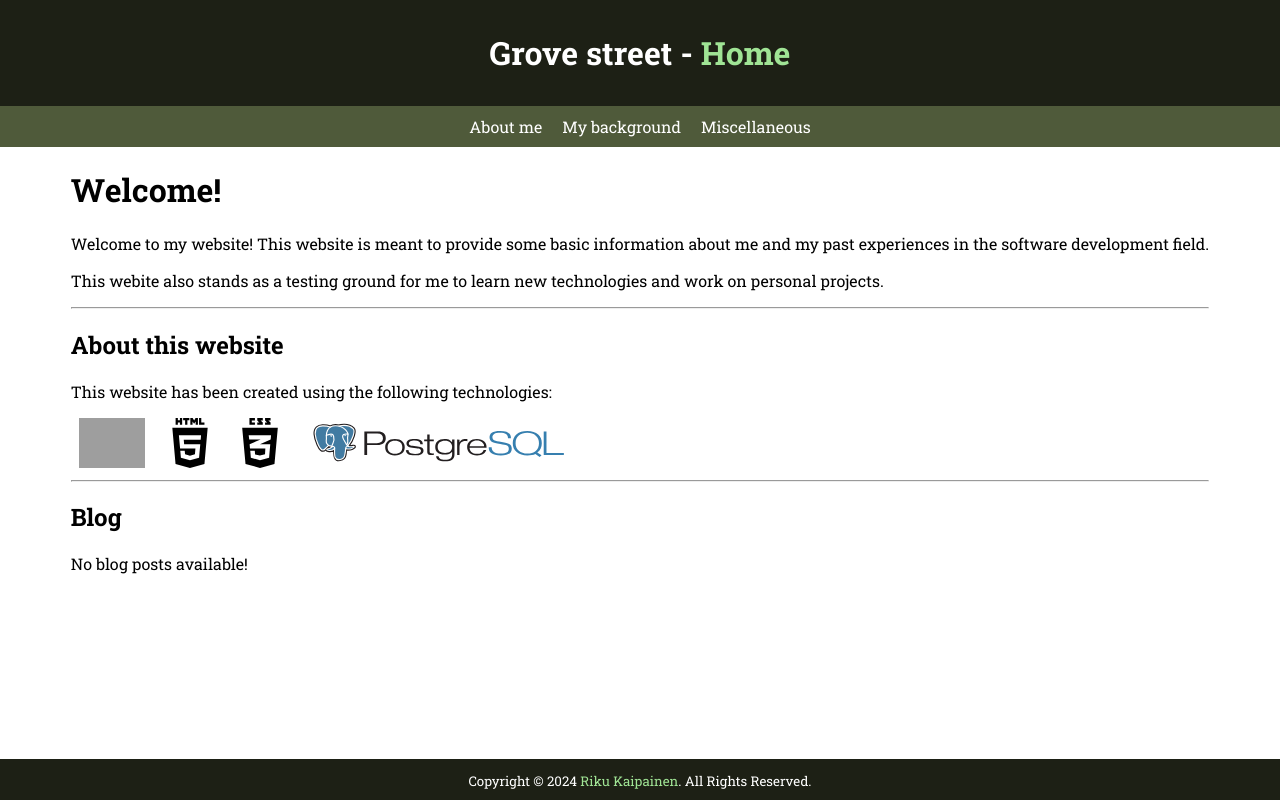
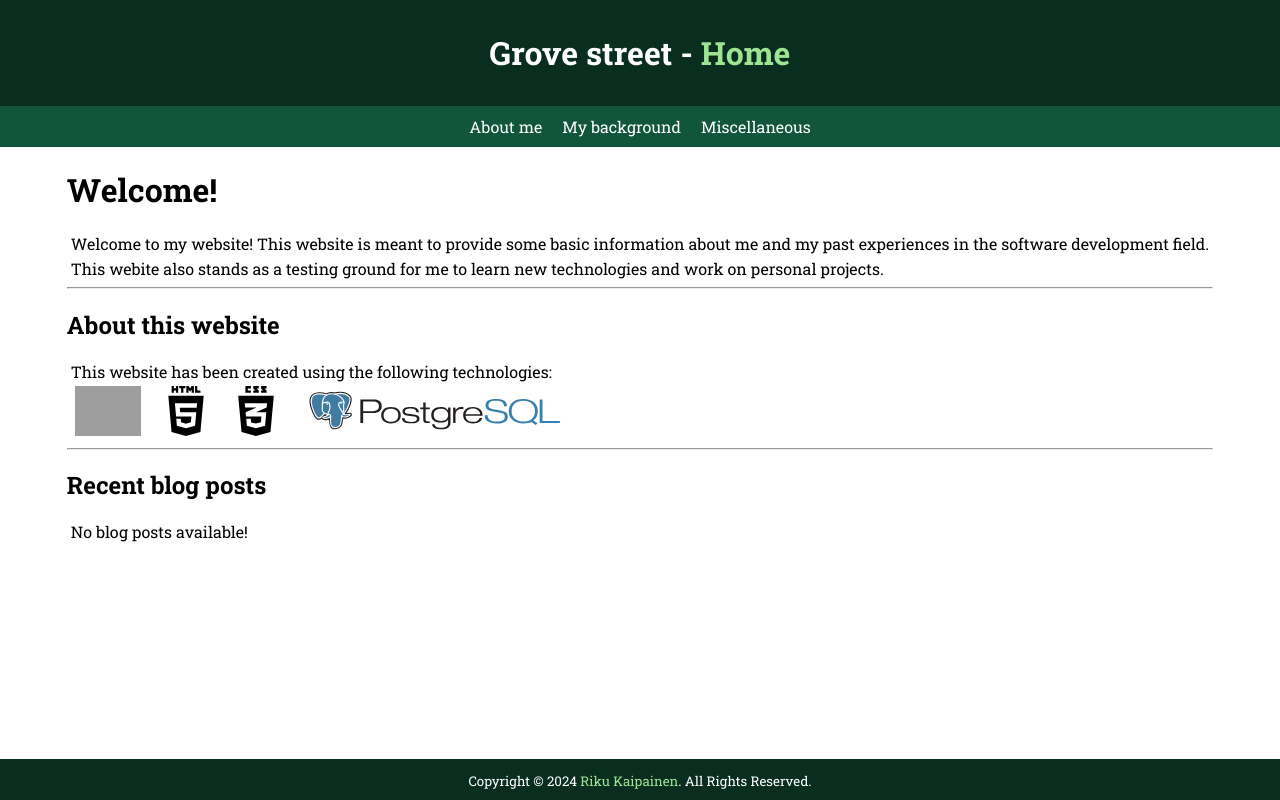
Before and after one commit to karhu12/grove_street, a Django app: page / in a window 1280 px wide. Run offline with Django 5.2, Linux system fonts and the light colour scheme; data that the repository does not hold is empty; parts of the project's set-up code (start-up, migrations or seed data) failed here and were passed over; grey boxes are pictures that could not be loaded.

Commit message:
Simplify color palette and blog post previews

```diff
--- a/grove_street/home/templates/home/home.html
+++ b/grove_street/home/templates/home/home.html
@@ -13,14 +13,16 @@
 <img class="tech-icon" src="{% static 'img/css3-01-svgrepo-com.svg' %}" alt="CSS3"/>
 <img class="tech-icon" src="{% static 'img/postgresql-horizontal.svg' %}" alt="Postgre SQL"/>
 <hr>
-<h2>Blog</h2>
+<h2>Recent blog posts</h2>
 {% if latest_posts %}
     {% for post in latest_posts %}
-    <div class="blog-post-container">
-        <h3>{{ post.title }}</h3>
-        <label>{{ post.published_date }}</label>
-        <p>{{ post.content }}</p>
-    </div>
+    <a href="">
+        <div class="blog-post-preview-container">
+            <h2>{{ post.title }}</h2>
+            <p>{{ post.published_date }}</p>
+            <p>Author: {{ post.author }}</p>
+        </div>
+    </a>
     {% endfor %}
 {% else %}
 <p>No blog posts available!</p>
--- a/grove_street/static/css/base.css
+++ b/grove_street/static/css/base.css
@@ -2,43 +2,26 @@
 
 :root {
     /* CSS HEX */
-    --light-black-olive: rgb(79, 90, 58);
-    --black-olive: #292e1eff;
-    --light-green: #9ee493ff;
-    --nyanza: #daf7dcff;
-    --ash-gray: #abc8c0ff;
-    --chinese-violet: #70566dff;
-
-    /* CSS HSL */
-    --black-olive: rgb(29, 32, 21);
-    --light-green: hsla(112, 60%, 74%, 1);
-    --nyanza: hsla(124, 64%, 91%, 1);
-    --ash-gray: hsla(163, 21%, 73%, 1);
-    --chinese-violet: hsla(307, 13%, 39%, 1);
+    --primary-color:  rgb(9, 46, 32);
+    --secondary-color: rgb(17, 86, 60);
+    --accent-1: #9ee493ff;
+    --accent-2: #daf7dcff;
 }
 
-.light-black-olive {
-    color: var(--light-black-olive)
+.primary-color {
+    color: var(--primary-color)
 }
 
-.black-olive {
-    color: var(--black-olive)
+.secondary-color {
+    color: var(--secondary-color)
 }
 
-.light-green {
-    color: var(--light-green)
+.accent-1 {
+    color: var(--accent-1)
 }
 
-.nyanza {
-    color: var(--nyanza)
-}
-
-.ash-gray {
-    color: var(--ash-gray)
-}
-
-.chinese-violet {
-    color: var(--chinese-violet)
+.accent-2 {
+    color: var(--accent-2)
 }
 
 /* Elements*/
@@ -62,7 +45,7 @@
 }
 
 #header {
-    background-color: var(--black-olive);
+    background-color: var(--primary-color);
     color: white;
     padding: 10px;
 }
@@ -75,7 +58,7 @@
 }
 
 #navbar {
-    background-color: var(--light-black-olive);
+    background-color: var(--secondary-color);
     color: white;
     display: flex;
     padding: 10px;
@@ -99,7 +82,7 @@
 }
 
 #footer {
-    background-color: var(--black-olive);
+    background-color: var(--primary-color);
     color: white;
     padding: 10px;
     margin-top: auto;
@@ -117,7 +100,7 @@
 }
 
 a:hover {
-    color: var(--nyanza)
+    color: var(--accent-2)
 }
 
 .tech-icon {
@@ -125,8 +108,17 @@
     margin: 0 8px;
 }
 
-.blog-post-container {
+.blog-post-preview-container {
     padding: 5px 10px;
-    background: var(--chinese-violet);
+    background: var(--secondary-color);
+    color: white;
     border-radius: 10px;
 }
+
+.blog-post-preview-container:hover {
+    background-color: var(--primary-color);
+}
+
+.blog-post-preview-container h2, p {
+    margin: 4px
+}
--- a/grove_street/templates/base.html
+++ b/grove_street/templates/base.html
@@ -13,7 +13,7 @@
         <div id="header">
             {% block header %}
             <div id="header-content">
-                <h1><a href="{% url "home" %}">Grove street - <span class="light-green">Home</span></a></h1>
+                <h1><a href="{% url "home" %}">Grove street - <span class="accent-1">Home</span></a></h1>
             </div>
             {% endblock %}
         </div>
@@ -36,7 +36,7 @@
         <div id="footer">
             <div id="footer-content">
                 {% block footer %}
-                <small>Copyright &copy; 2024 <span class="light-green">Riku Kaipainen</span>. All Rights Reserved.</small>
+                <small>Copyright &copy; 2024 <span class="accent-1">Riku Kaipainen</span>. All Rights Reserved.</small>
                 {% endblock %}
             </div>
         </div>
```
